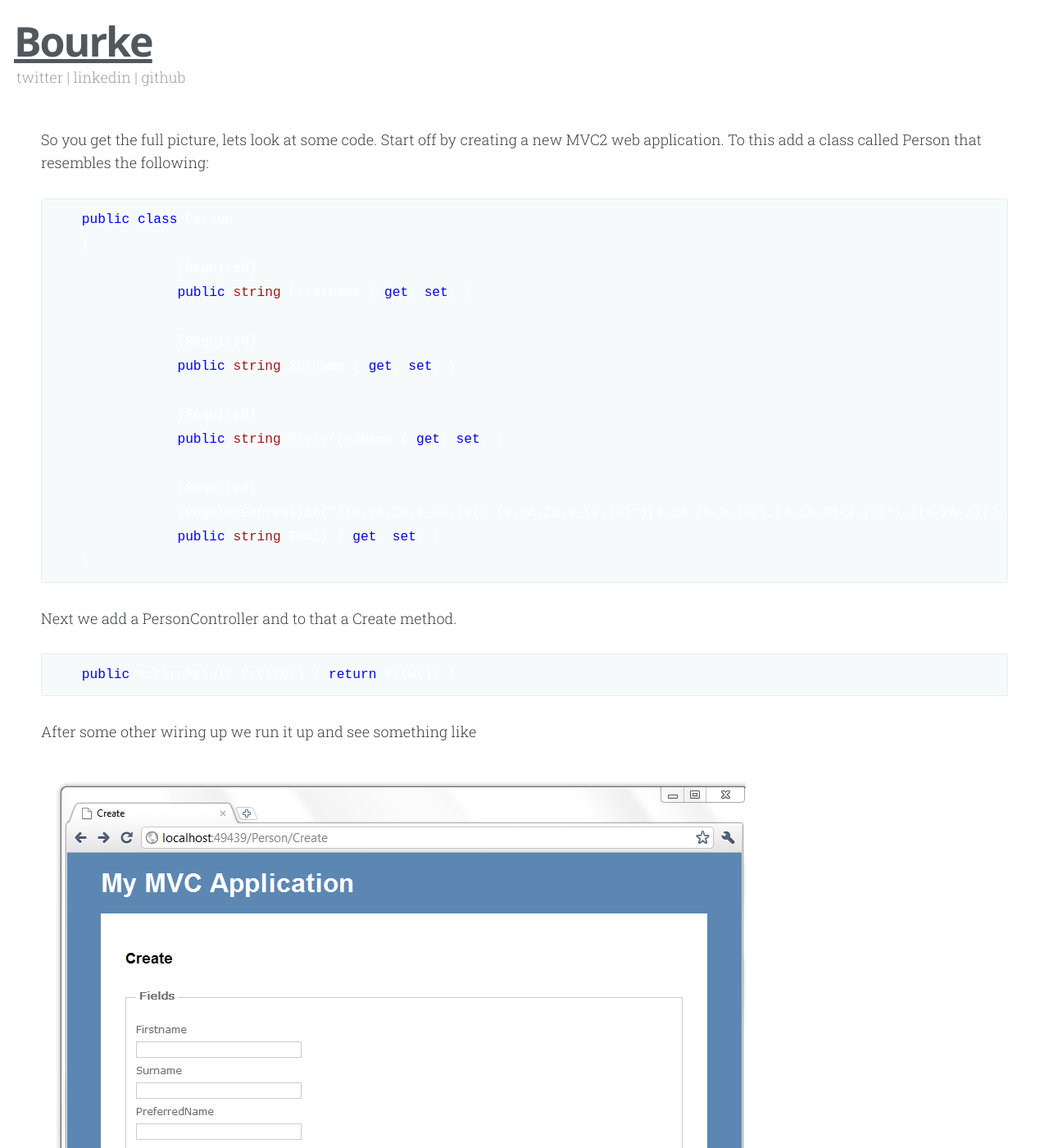
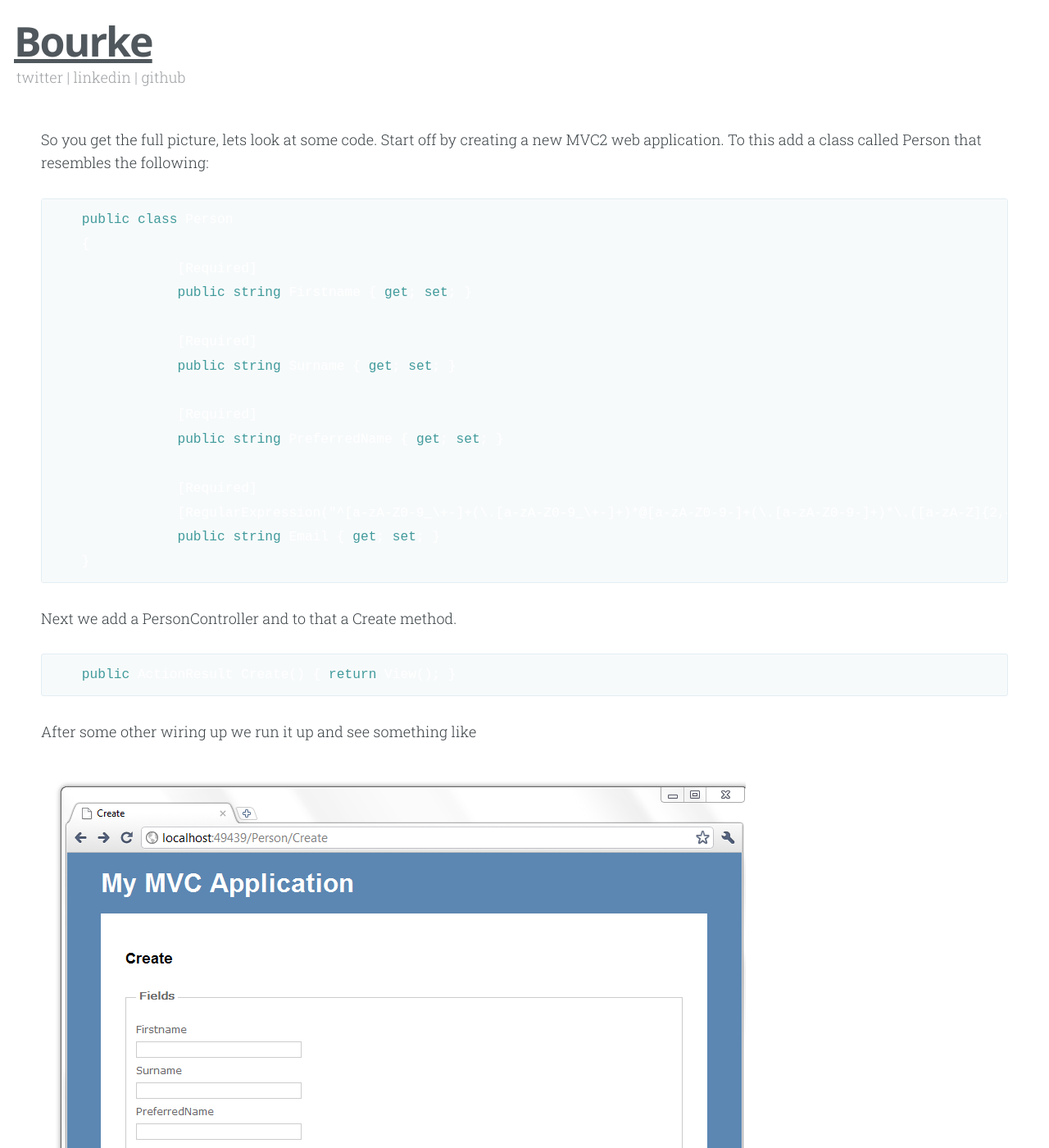
Before and after one commit to jfbourke/jfbourke.github.io, a Jekyll site: the page built from index.html, in a window 1280 px wide and 1400 px high, scrolled down 402 px. Shown: the whole window at 82% size. Built offline with Jekyll 4.4.1, drawn with Linux system fonts in a browser that asks for light colours; nearby versions of some CDN libraries; Markdown is read by kramdown in place of the engine named in the settings; the list of posts is cut into pages by our own code.

Commit message:
Update pygments.css

```diff
--- a/css/pygments.css
+++ b/css/pygments.css
@@ -3,7 +3,7 @@
 .highlight .c { color: #008000} /* Comment */
 .highlight .err { color: #ffffff} /* Error */
 .highlight .g { color: #ffffff} /* Generic */
-.highlight .k { color: #00f} /* Keyword */
+.highlight .k { color: #409A9B} /* Keyword */
 .highlight .l { color: #ffffff} /* Literal */
 .highlight .n { color: #ffffff} /* Name */
 .highlight .o { color: #ffffff} /* Operator */
@@ -23,12 +23,12 @@
 .highlight .gs { color: #ffffff} /* Generic.Strong */
 .highlight .gu { color: #cd5c5c} /* Generic.Subheading */
 .highlight .gt { color: #c0c0c0; font-weight: bold; background-color: #c00000 } /* Generic.Traceback */
-.highlight .kc { color: #a31515} /* Keyword.Constant */
-.highlight .kd { color: #a31515} /* Keyword.Declaration */
-.highlight .kn { color: #a31515} /* Keyword.Namespace */
-.highlight .kp { color: #a31515} /* Keyword.Pseudo */
-.highlight .kr { color: #a31515} /* Keyword.Reserved */
-.highlight .kt { color: #a31515} /* Keyword.Type */
+.highlight .kc { color: #409A9B} /* Keyword.Constant */
+.highlight .kd { color: #409A9B} /* Keyword.Declaration */
+.highlight .kn { color: #409A9B} /* Keyword.Namespace */
+.highlight .kp { color: #409A9B} /* Keyword.Pseudo */
+.highlight .kr { color: #409A9B} /* Keyword.Reserved */
+.highlight .kt { color: #409A9B} /* Keyword.Type */
 .highlight .ld { color: #ffffff} /* Literal.Date */
 .highlight .m { color: #ffffff} /* Literal.Number */
 .highlight .s { color: #ffffff} /* Literal.String */
```
